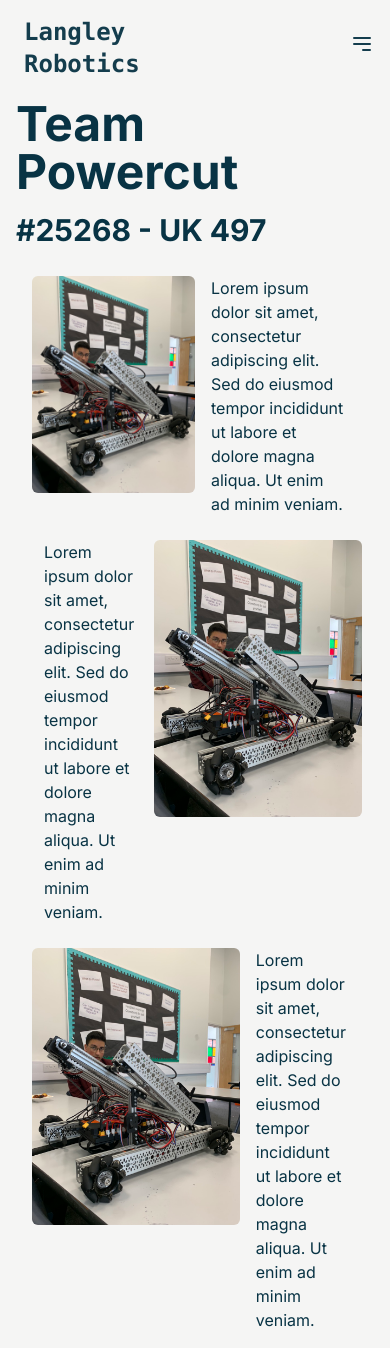
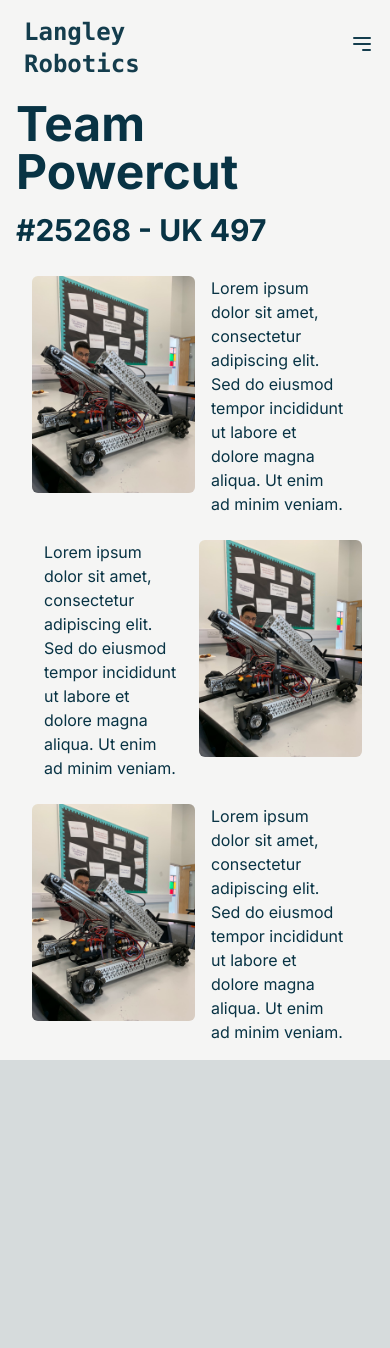
Before and after one commit to outsharded/langley-robotics-website, a Next.js app: page / in a window 390 px wide. After the commit the page ends 1060 px from the top, so only its background shows below. Built offline with nearby package versions, Linux system fonts and the light colour scheme.

Commit message:
Update page.tsx

```diff
--- a/app/page.tsx
+++ b/app/page.tsx
@@ -6,6 +6,7 @@ const HomePage: React.FC = () => {
   return (
     <div className="min-h-screen text-cyan-950 dark:text-amber-50 bg-stone-100 dark:bg-gray-800">
      <Header />
+     <link rel="icon" href="/favicon.ico" sizes="any" />
       <main className="p-1 mb:p-4 px-4 mb:px-10">
         <div>
           <h1 className="text-5xl font-bold mb-4">Team Powercut</h1>
@@ -27,12 +28,12 @@ const HomePage: React.FC = () => {
                   Lorem ipsum dolor sit amet, consectetur adipiscing elit. Sed do eiusmod tempor incididunt ut labore et dolore magna aliqua. Ut enim ad minim veniam.
                 </p>
               </div>
-              <div className="rounded-lg pl-1 lg:basis-1/5">
+              <div className="rounded-lg pl-1 basis-1/2 lg:basis-1/5">
                 <Image className="rounded-md" src="/robot_in_room.jpg" alt="Powercut Robotics Team" width={10000} height={100000} />
               </div>
             </div>
             <div className="flex p-3 dark:hover:bg-gray-700 hover:bg-gray-300 rounded-md">
-              <div className="rounded-lg pl-1 lg:basis-1/5">
+              <div className="rounded-lg pl-1 basis-1/2 lg:basis-1/5">
                 <Image className="rounded-md" src="/robot_in_room.jpg" alt="Powercut Robotics Team" width={10000} height={100000} />
               </div>
               <div className="basis-1/4 flex-1 px-4">
```
